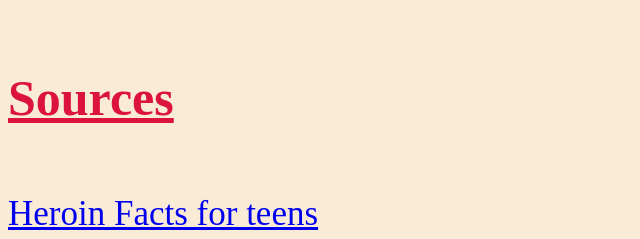
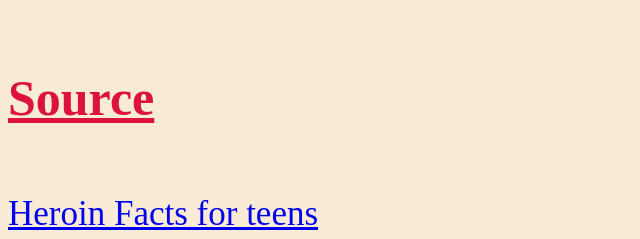
Before and after one commit to Agam565/Heroin-Website, a plain HTML site: page index.html in a window 1280 px wide. Shown: the part 4377-4616 px from the top of the page, 0-640 px from the left. Drawn offline with Linux system fonts and the light colour scheme.

Commit message:
Update index.html

```diff
--- a/index.html
+++ b/index.html
@@ -206,7 +206,7 @@
     </b>
   </ul>
   <br>
-  <h4><strong><u>Sources</u></strong></h4>
+  <h4><strong><u>Source</u></strong></h4>
   <a href = "https://teens.drugabuse.gov/drug-facts/heroin" target="_blank">
     Heroin Facts for teens
   </a>
```
